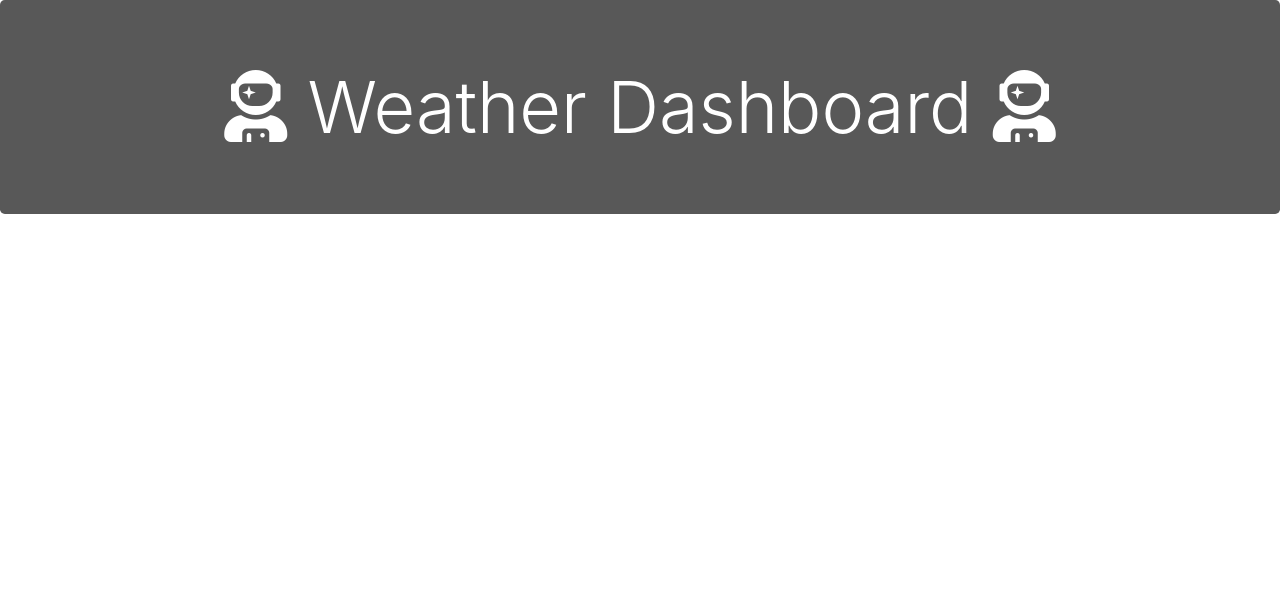
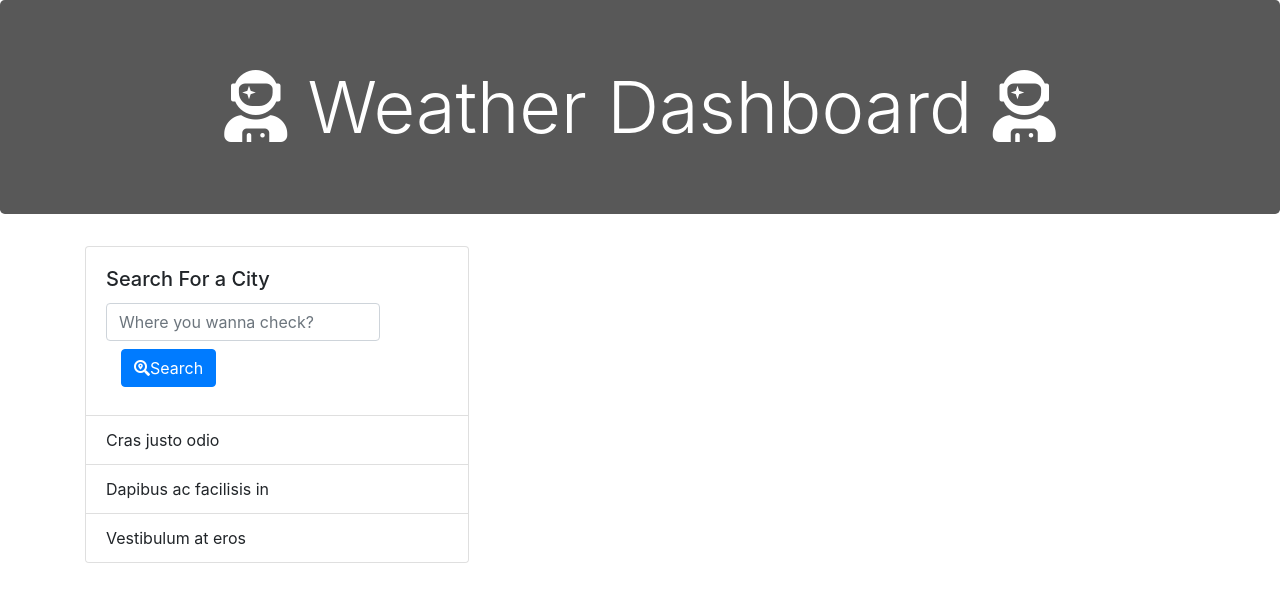
Before and after one commit to AaronTocchi/Weather_Dashboard, a plain HTML site: page index.html in a window 1280 px wide. Drawn offline with nearby package versions, Linux system fonts and the light colour scheme.

Commit message:
added search collum

```diff
--- a/index.html
+++ b/index.html
@@ -17,18 +17,44 @@
 </head>
 
 <body>
-        <!-- header with some flare -->
+    <!-- header with some flare -->
     <header class="jumbotron text-center text-white display-3 " style="background-color: #585858">
         <i class="fas fa-user-astronaut"></i>
         Weather Dashboard
         <i class="fas fa-user-astronaut"></i>
     </header>
+    <!-- start container for body -->
+    <div class="container">
+
+        <div class="card" style="width: 24rem;">
+            <div class="card-body">
+                <h5 class="card-title">Search For a City</h5>
+                <form>
+                    <div class="form-row align-items-center">
+                        <div class="col-auto">
+                            <label class="sr-only" for="inlineFormInput">Name</label>
+                            <input type="text" class="form-control mb-2" id="inlineFormInput"
+                                placeholder="Where you wanna check?">
+                        </div>
+                    </div>
+                    <div class="col-auto">
+                        <button type="submit" class="btn btn-primary mb-2"><i class="fas fa-search-location"></i>Search</button>
+                    </div>
+            </div>
+            </form>
+            <ul class="list-group list-group-flush">
+                <li class="list-group-item">Cras justo odio</li>
+                <li class="list-group-item">Dapibus ac facilisis in</li>
+                <li class="list-group-item">Vestibulum at eros</li>
+            </ul>
+        </div>
 
 
 
 
 
-
+        <!-- end of body container -->
+    </div>
     <!-- javascript and jquery link -->
     <script src="script.js"></script>
     <script src="https://code.jquery.com/jquery-3.4.1.min.js"></script>
```
